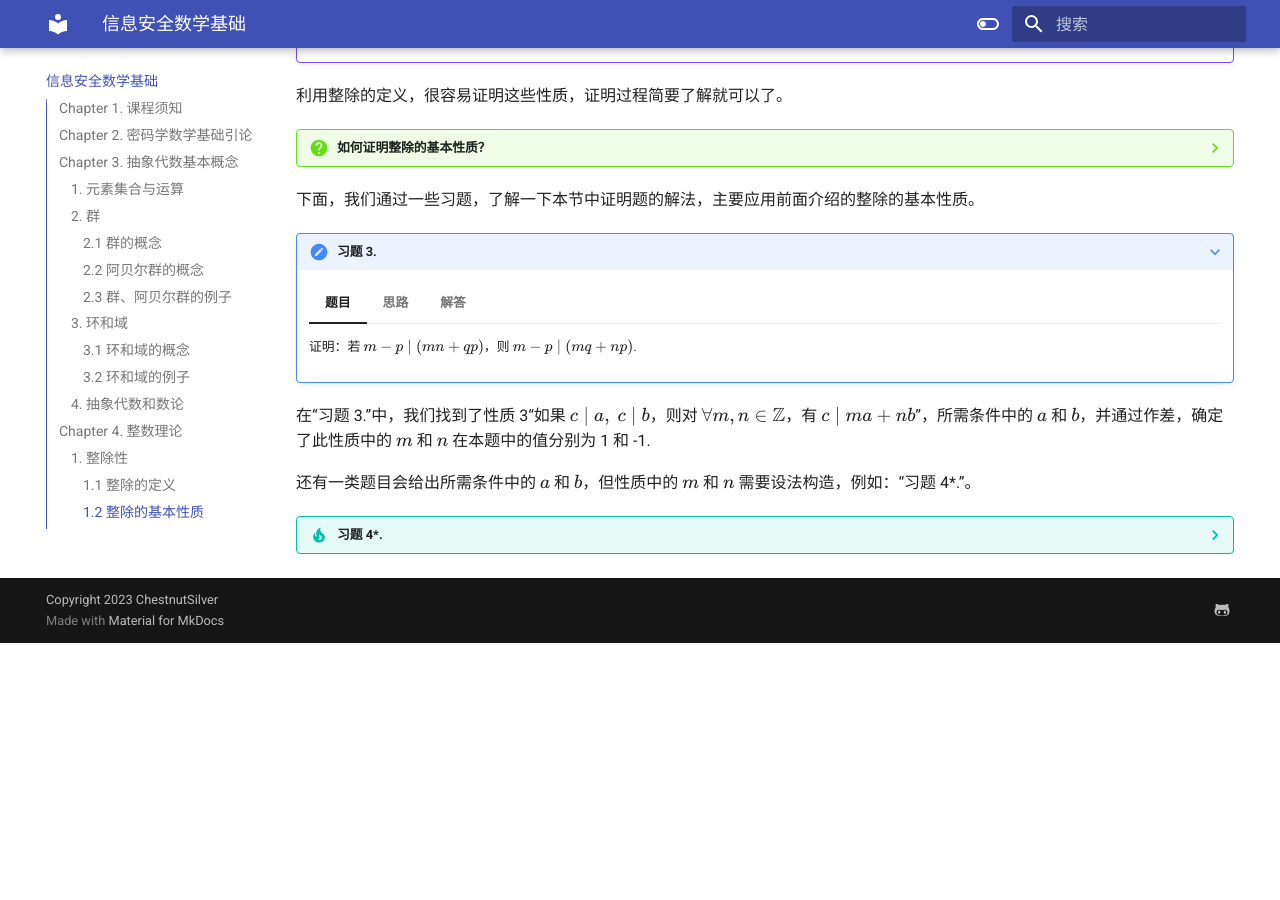
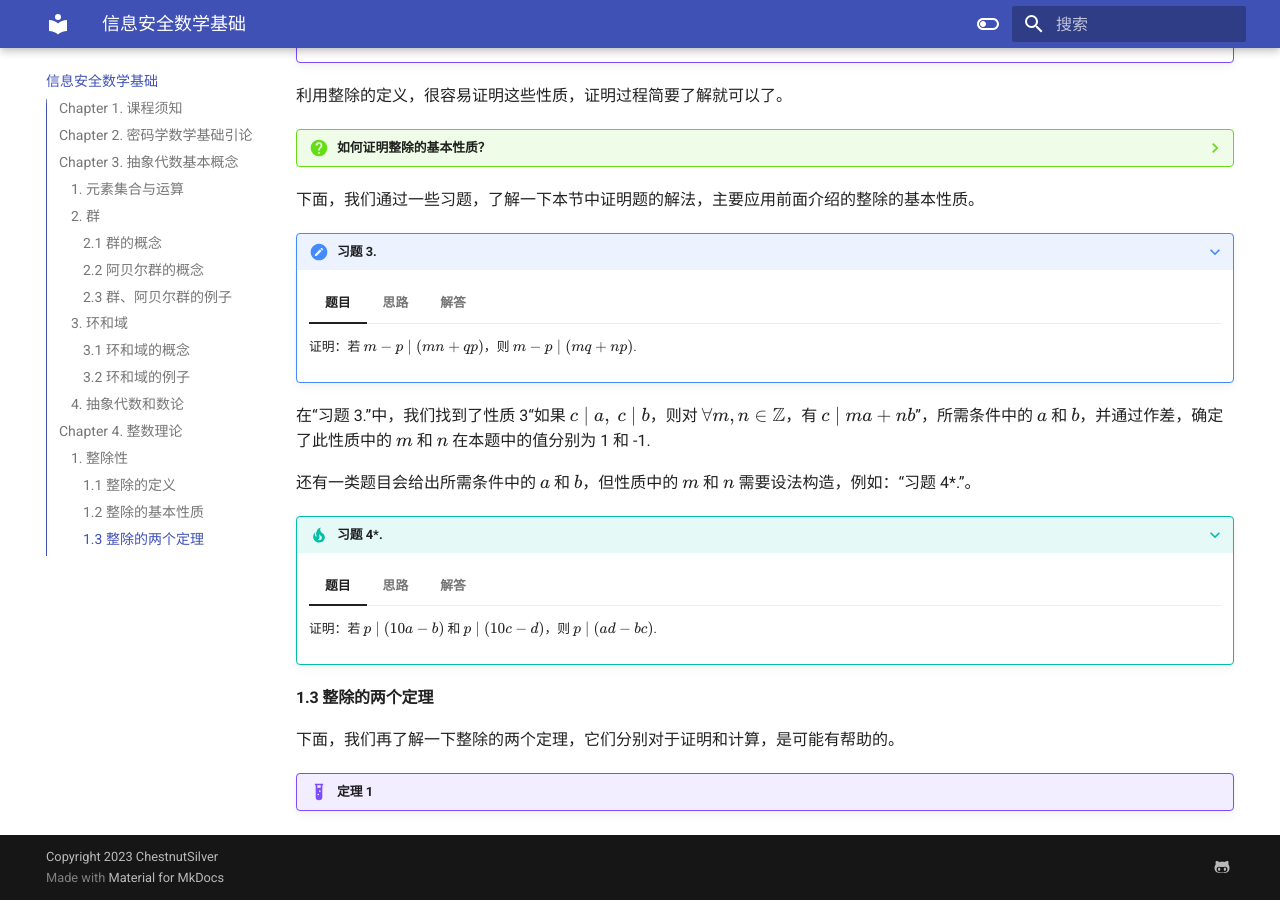
Before and after one commit to ChestnutSilver/TJIS-My-Helloworld, an MkDocs documentation site: the page built from docs/信息安全数学基础.md, in a window 1280 px wide and 900 px high, scrolled down 6033 px. Built offline with MkDocs 1.6.1 and Material for MkDocs 9.7.7, drawn with Linux system fonts in a browser that asks for light colours; before the commit the page ends 6676 px from its top, so only the background shows below that.

Commit message:
Update 信息安全数学基础.md

```diff
--- a/docs/信息安全数学基础.md
+++ b/docs/信息安全数学基础.md
@@ -594,11 +594,11 @@ $\Bbb Z$：整数集合，$\Bbb Z^{+}$：正整数集合。
 
 还有一类题目会给出所需条件中的 $a$ 和 $b$，但性质中的 $m$ 和 $n$ 需要设法构造，例如：“习题 4\*.”。
 
-??? tip "习题 4\*."
+???+ tip "习题 4\*."
 
     === "题目"
 
-        若 $p\mid (10a-b)$ 和 $p\mid (10c-d)$，则 $p\mid (ad-bc)$.
+        证明：若 $p\mid (10a-b)$ 和 $p\mid (10c-d)$，则 $p\mid (ad-bc)$.
 
     === "思路"
 
@@ -606,7 +606,7 @@ $\Bbb Z$：整数集合，$\Bbb Z^{+}$：正整数集合。
 
         找到性质 3“如果 $c\mid a,\ c\mid b$，则对 $\forall m,n\in\Bbb Z$，有 $c\mid \color{red}{m}\color{black}{a+}\color{red}{n}\color{black}{b}$”中的 $m$ 和 $n$ 的值。
 
-        思考一下，$m$ 和 $n$ 是多少的时候，最容易消除 $(10a-b)$ 和 $(10c-d)$ 中数字 10 产生的影响，得到我们需要的 $(ad-bc)$ 呢？
+        思考一下，$m$ 和 $n$ 分别是多少的时候，最容易消除 $(10a-b)$ 和 $(10c-d)$ 中数字 10 产生的影响，得到我们需要的 $(ad-bc)$ 呢？
 
     === "解答"
 
@@ -619,3 +619,9 @@ $\Bbb Z$：整数集合，$\Bbb Z^{+}$：正整数集合。
         可得：$p\mid (ad-bc)$
 
         证毕。
+
+#### 1.3 整除的两个定理
+
+下面，我们再了解一下整除的两个定理，它们分别对于证明和计算，是可能有帮助的。
+
+!!! example "定理 1"
```
